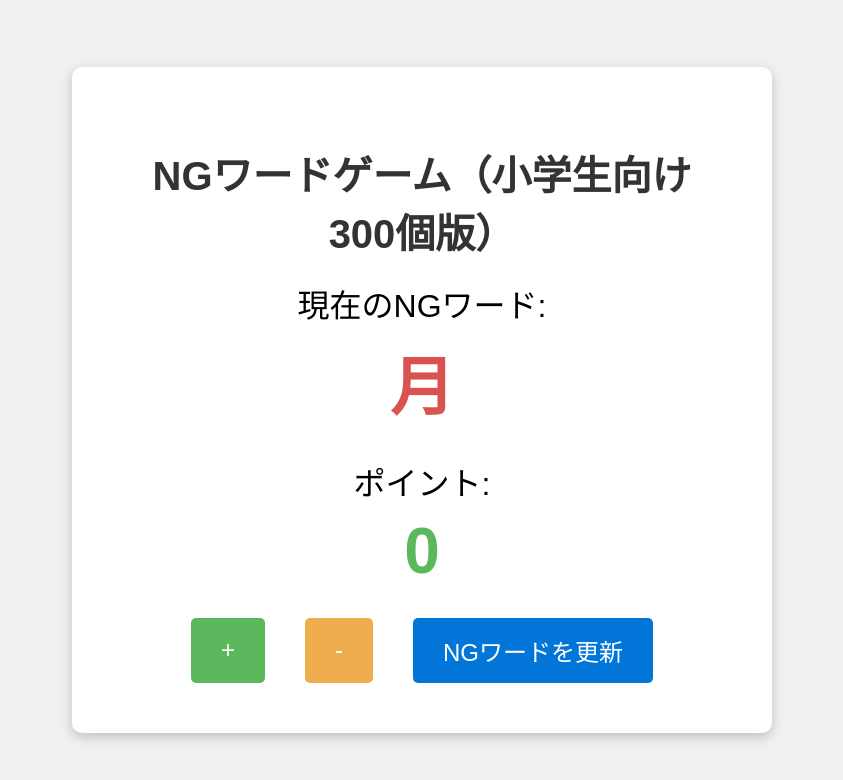
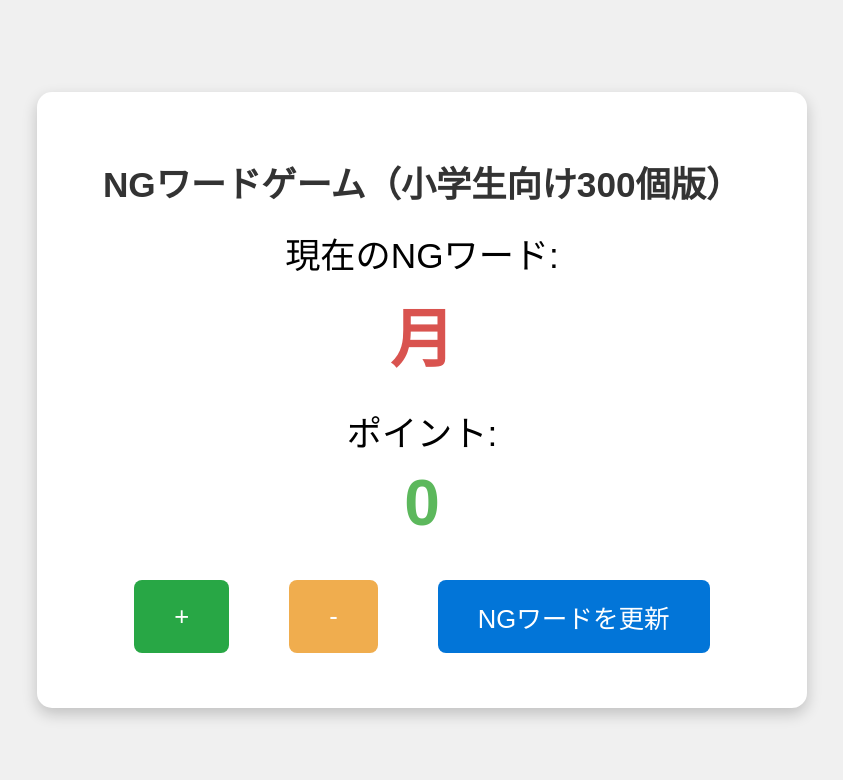
Before and after one commit to nizo1-7/NGWORDGAME, a plain HTML site: page index.html in a window 1280 px wide. Shown: the whole page, without its empty margins (218-1061 px from the left). Drawn offline with Linux system fonts and the light colour scheme.

Commit message:
Update index.html

```diff
--- a/index.html
+++ b/index.html
@@ -18,20 +18,22 @@
         }
         .game-container {
             background-color: #fff;
-            padding: 50px;
-            border-radius: 10px;
-            box-shadow: 0 4px 12px rgba(0, 0, 0, 0.2);
+            padding: 40px 60px;
+            border-radius: 15px;
+            box-shadow: 0 6px 15px rgba(0, 0, 0, 0.2);
             width: 80%;
-            max-width: 600px;
+            max-width: 650px;
+            text-align: center;
         }
         h1 {
             color: #333;
-            font-size: 2.5rem;
+            font-size: 2.2rem;
             margin-bottom: 20px;
+            font-weight: 600;
         }
         .ng-word-area, .score-area {
-            font-size: 2rem;
-            margin-bottom: 30px;
+            font-size: 2.2rem;
+            margin-bottom: 25px;
         }
         .ng-word-display {
             font-size: 4rem;
@@ -39,6 +41,7 @@
             color: #d9534f;
             display: block;
             margin-top: 10px;
+            text-transform: uppercase;
         }
         .score-counter {
             font-size: 4rem;
@@ -48,31 +51,60 @@
             margin-top: 10px;
         }
         .game-buttons button {
-            padding: 15px 30px;
-            font-size: 1.5rem;
+            padding: 18px 40px;
+            font-size: 1.6rem;
             cursor: pointer;
             border: none;
-            border-radius: 5px;
-            color: #fff;
-            margin: 0 10px;
-            transition: background-color 0.3s;
+            border-radius: 8px;
+            margin: 15px;
+            transition: transform 0.2s ease-in-out;
+            outline: none;
         }
+        .game-buttons button:hover {
+            transform: translateY(-4px);
+        }
+        .game-buttons button:active {
+            transform: translateY(2px);
+        }
+        .game-buttons {
+            display: flex;
+            justify-content: center;
+            gap: 30px;
+            flex-wrap: wrap; /* 横並びにしつつ、画面サイズが小さいときに縦に並べる */
+        }
+        #plusButton {
+            background-color: #28a745;
+            color: white;
+        }
+        #minusButton {
+            background-color: #f0ad4e;
+            color: white;
+        }
+        #updateNgWordButton {
+            background-color: #0275d8;
+            color: white;
+        }
+
+        /* ボタンの色が鮮やかに見えるようにホバー効果 */
         .game-buttons button:hover {
             opacity: 0.8;
         }
-        .game-buttons {
-            display: flex; /* Flexboxを使い、ボタンを横並びにする */
-            justify-content: center; /* ボタンを中央に配置 */
-            gap: 20px; /* ボタン間の間隔を設定 */
-        }
-        #plusButton {
-            background-color: #5cb85c;
-        }
-        #minusButton {
-            background-color: #f0ad4e;
-        }
-        #updateNgWordButton {
-            background-color: #0275d8;
+
+        /* メディアクエリ：画面サイズが小さいとき */
+        @media (max-width: 768px) {
+            .game-container {
+                padding: 30px 20px;
+            }
+            h1 {
+                font-size: 2rem;
+            }
+            .ng-word-display, .score-counter {
+                font-size: 3rem;
+            }
+            .game-buttons button {
+                padding: 15px 30px;
+                font-size: 1.4rem;
+            }
         }
     </style>
 </head>
@@ -82,7 +114,7 @@
     <h1>NGワードゲーム（小学生向け300個版）</h1>
 
     <div class="ng-word-area">
-        現在のNGワード: <span id="ngWordDisplay" class="ng-word-display"></span>
+        現在のNGワード: <span id="ngWordDisplay" class="ng-word-display">---</span>
     </div>
 
     <div class="score-area">
@@ -98,7 +130,6 @@
 
 <script>
     const ngWords = [
-        // 食べ物 (50個)
         "りんご", "バナナ", "みかん", "レモン", "いちご", "メロン", "ぶどう", "もも", "すいか", "さくらんぼ",
         "パン", "ごはん", "おにぎり", "もち", "うどん", "そば", "ラーメン", "カレー", "パスタ", "サラダ",
         "たまご", "牛乳", "チーズ", "バター", "やさい", "肉", "魚", "えび", "かに", "たこ",
```
